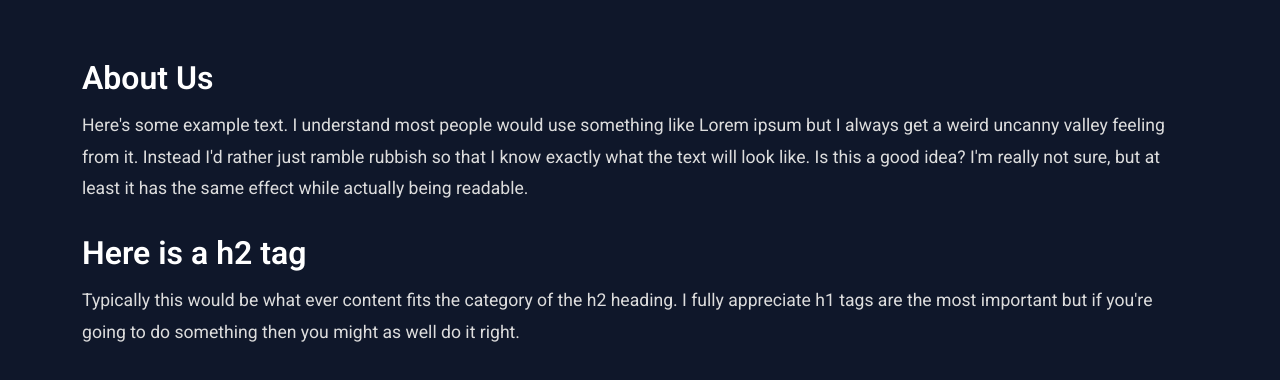
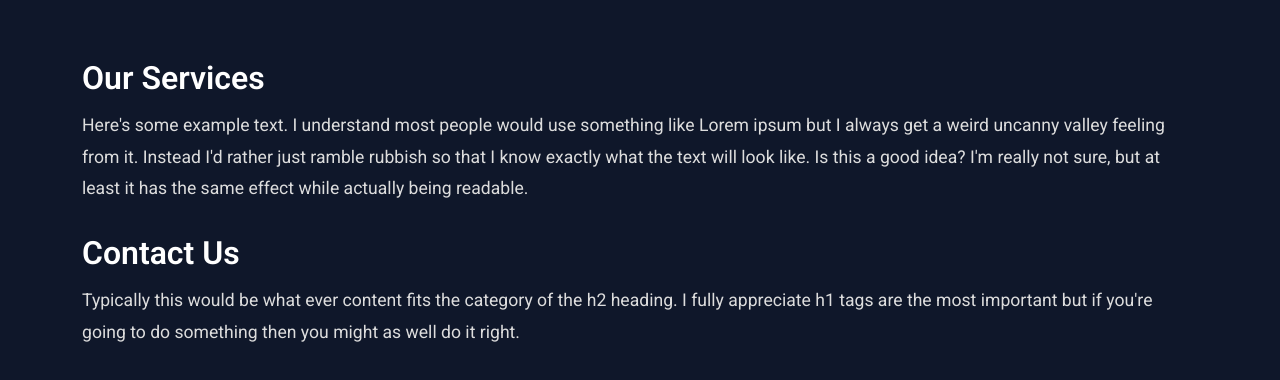
Before and after one commit to andyjh86/andy.github.io, a plain HTML site: page index.html in a window 1280 px wide. Shown: the part 628-1008 px from the top of the page. Drawn offline with nearby package versions, Linux system fonts and the light colour scheme.

Commit message:
Update index.html

```diff
--- a/index.html
+++ b/index.html
@@ -14,23 +14,23 @@
         <!-- Sticky Navbar -->
         <nav class="navbar navbar-expand-lg navbar-dark sticky-top">
             <div class="container-fluid">
-                <a class="navbar-brand" href="./index.html">Andy Digital</a>
+                <a class="navbar-brand" href="/andy.github.io/index.html">Andy Digital</a>
                 <button class="navbar-toggler ms-auto" type="button" data-bs-toggle="collapse" data-bs-target="#navbarNav" aria-controls="navbarNav" aria-expanded="false" aria-label="Toggle navigation">
                     <span class="navbar-toggler-icon"></span>
                 </button>
                 <div class="collapse navbar-collapse" id="navbarNav">
                     <ul class="navbar-nav ms-auto">
                         <li class="nav-item">
-                            <a class="nav-link" href="./index.html">Home</a>
+                            <a class="nav-link" href="/andy.github.io/index.html">Home</a>
                         </li>
                         <li class="nav-item">
-                            <a class="nav-link" href="./about/index.html">About</a>
+                            <a class="nav-link" href="/andy.github.io/about/index.html">About</a>
                         </li>
                         <li class="nav-item">
-                            <a class="nav-link" href="#services">Services</a>
+                            <a class="nav-link" href="/andy.github.io/index.html#services">Services</a>
                         </li>
                         <li class="nav-item">
-                            <a class="nav-link" href="#contact">Contact</a>
+                            <a class="nav-link" href="/andy.github.io/index.html#contact">Contact</a>
                         </li>
                     </ul>
                 </div>
@@ -55,10 +55,10 @@
             <div class="container">
                 <div class="row">
                     <div class="col-12">
-                        <h2>About Us</h2>
+                        <h2 id="services">Our Services</h2>
                         <p>Here's some example text. I understand most people would use something like Lorem ipsum but I always get a weird uncanny valley feeling from it. Instead I'd rather just ramble rubbish so that I know exactly what the text will look like. Is this a good idea? I'm really not sure, but at least it has the same effect while actually being readable.</p>
                         <br>
-                        <h2>Here is a h2 tag</h2>
+                        <h2 id="contact">Contact Us</h2>
                         <p>Typically this would be what ever content fits the category of the h2 heading. I fully appreciate h1 tags are the most important but if you're going to do something then you might as well do it right.</p>
                     </div>
                 </div>
```
